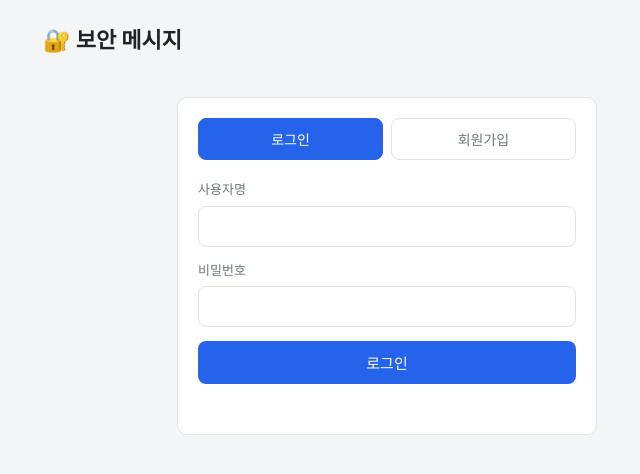
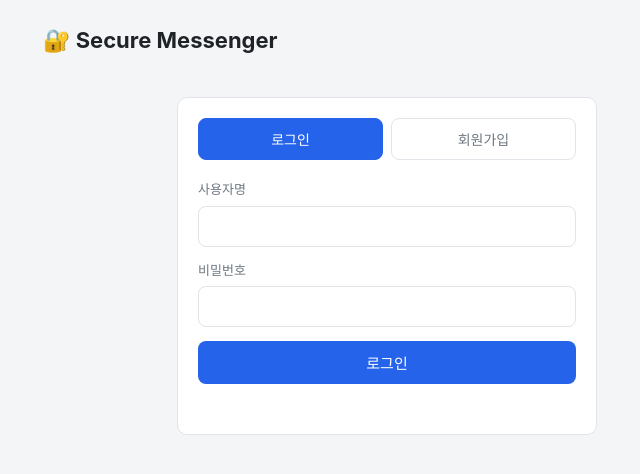
Before and after one commit to bora120/secure-messenger, a website with bundled scripts: page public/index.html in a window 1280 px wide. Shown: the whole page, without its empty margins (253-893 px from the left). Built offline with nearby package versions, Linux system fonts and the light colour scheme.

Commit message:
디자인 수정

```diff
--- a/public/index.html
+++ b/public/index.html
@@ -9,7 +9,7 @@
 <body>
   <div class="app">
     <header class="topbar">
-      <h1>🔐 보안 메시지</h1>
+      <h1>🔐 Secure Messenger</h1>
       <div id="session" class="session hidden">
         <span id="me"></span>
         <button id="logoutBtn" class="btn-ghost">로그아웃</button>
```
